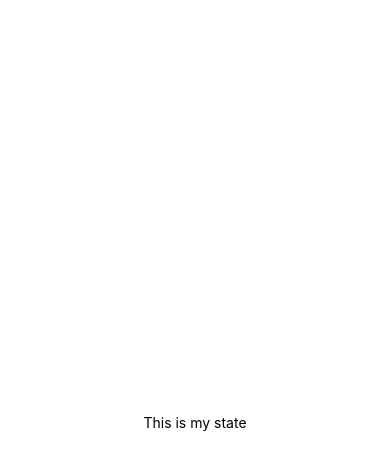
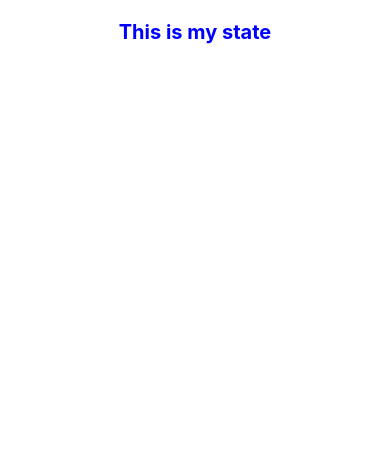
Before and after one commit to NicMortelliti/react-native-tutorial, a React Native app: screen / in a window 390 px wide. Shown: the top 470 px of the page. Built offline with nearby package versions, Linux system fonts and the light colour scheme.

Commit message:
complete styling chapter of tutorial

```diff
--- a/App.js
+++ b/App.js
@@ -1,5 +1,5 @@
 import React from "react";
-import { StyleSheet, View } from "react-native";
+import { View } from "react-native";
 import PresentationalComponent from "./PresentationalComponent";
 
 export default class App extends React.Component {
@@ -13,7 +13,7 @@ export default class App extends React.Component {
 
   render() {
     return (
-      <View style={styles.container}>
+      <View>
         <PresentationalComponent
           myState={this.state.myState}
           updateState={this.updateState}
@@ -22,12 +22,3 @@ export default class App extends React.Component {
     );
   }
 }
-
-const styles = StyleSheet.create({
-  container: {
-    flex: 1,
-    backgroundColor: "#fff",
-    alignItems: "center",
-    justifyContent: "center",
-  },
-});
--- a/PresentationalComponent.js
+++ b/PresentationalComponent.js
@@ -1,12 +1,24 @@
-import React, { Component } from "react";
-import { Text, View } from "react-native";
+import React from "react";
+import { Text, View, StyleSheet } from "react-native";
 
 const PresentationalComponent = (props) => {
   return (
     <View>
-      <Text onPress={props.updateState}>{props.myState}</Text>
+      <Text style={styles.myState} onPress={props.updateState}>
+        {props.myState}
+      </Text>
     </View>
   );
 };
 
 export default PresentationalComponent;
+
+const styles = StyleSheet.create({
+  myState: {
+    marginTop: 20,
+    textAlign: "center",
+    color: "blue",
+    fontWeight: "bold",
+    fontSize: 20,
+  },
+});
```
